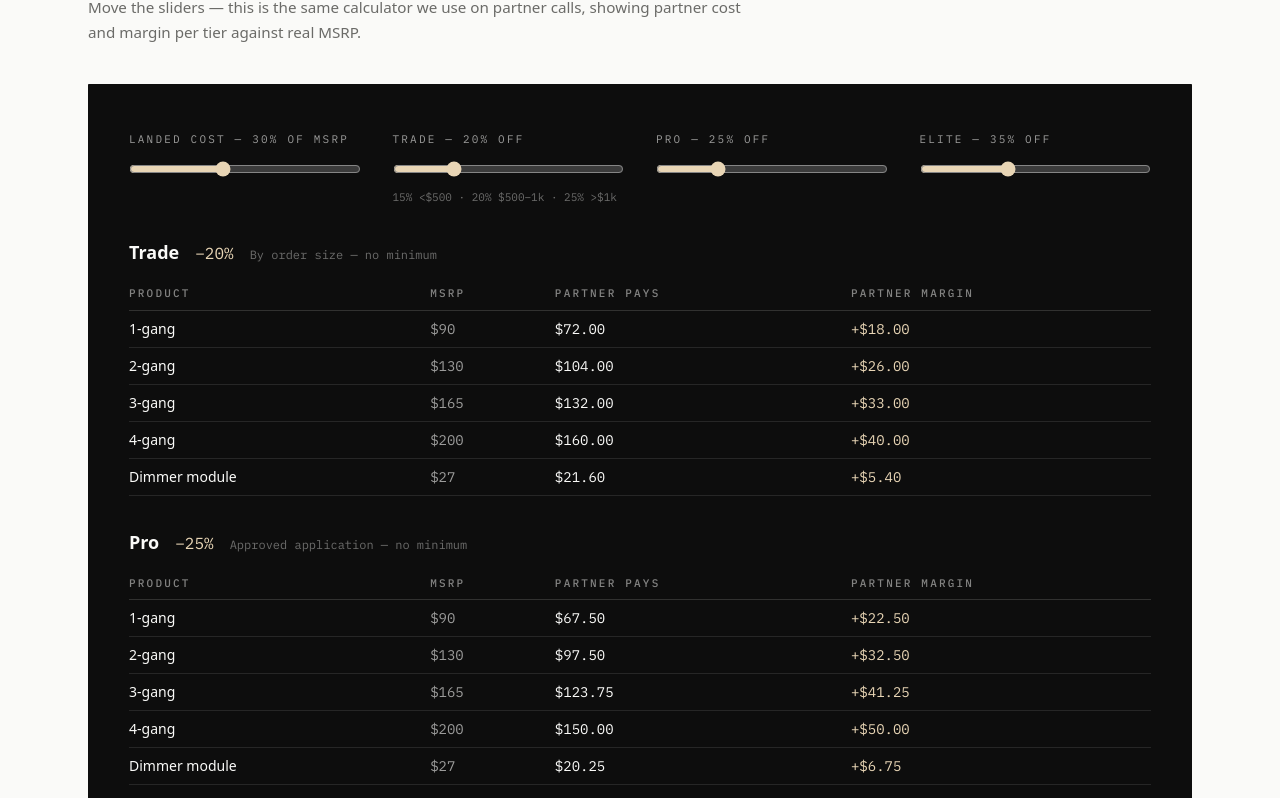
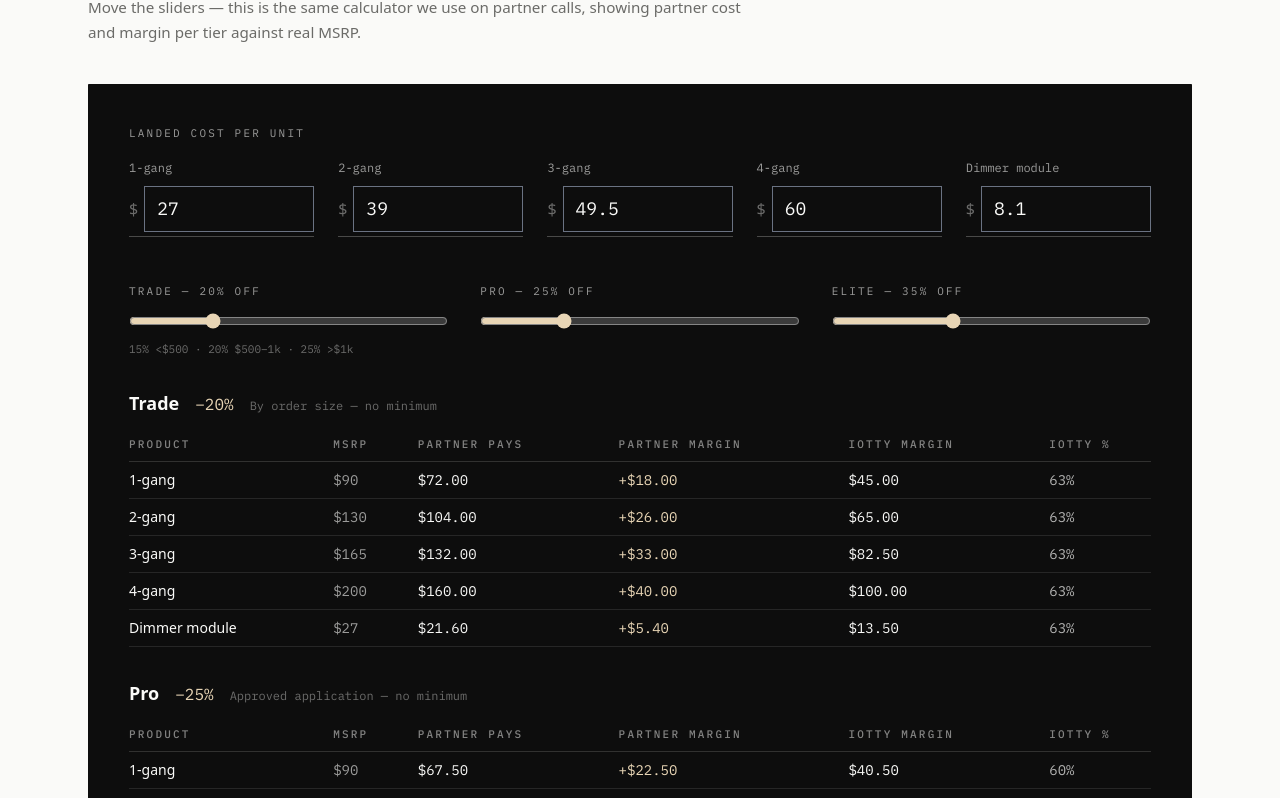
Before and after one commit to ryanseverussparkssales-sketch/Iotty-Trade-Partner-Program, a SvelteKit app: page /demo in a window 1280 px wide. Shown: the part 2757-3555 px from the top of the page. Built offline with nearby package versions, Linux system fonts and the light colour scheme; no server answers.

Commit message:
calculator: replace landed-cost % slider with per-product dollar inputs, fix iotty margin not updating

```diff
--- a/src/routes/admin/+page.svelte
+++ b/src/routes/admin/+page.svelte
@@ -5,8 +5,10 @@
 	let { data }: { data: PageData } = $props();
 
 	// ===== Margin presenter =====
-	// landed cost as % of MSRP — adjustable; Bryan can give real numbers live
-	let landedPct: number = $state(30);
+	// landed cost is a real dollar amount per SKU — enter Bryan's actual numbers live
+	let landedCost: Record<string, number> = $state(
+		Object.fromEntries(MSRP.map((r) => [r.sku, Math.round(r.price * 0.3 * 100) / 100]))
+	);
 	let tradePct: number = $state(20);
 	let proPct: number = $state(25);
 	let elitePct: number = $state(35);
@@ -26,12 +28,12 @@
 	function partnerCost(msrp: number, discount: number): number {
 		return msrp * (1 - discount / 100);
 	}
-	function iottyMargin(msrp: number, discount: number): number {
-		return partnerCost(msrp, discount) - msrp * (landedPct / 100);
+	function iottyMargin(sku: string, msrp: number, discount: number): number {
+		return partnerCost(msrp, discount) - (landedCost[sku] ?? 0);
 	}
-	function iottyMarginPct(msrp: number, discount: number): number {
+	function iottyMarginPct(sku: string, msrp: number, discount: number): number {
 		const cost = partnerCost(msrp, discount);
-		return cost > 0 ? (iottyMargin(msrp, discount) / cost) * 100 : 0;
+		return cost > 0 ? (iottyMargin(sku, msrp, discount) / cost) * 100 : 0;
 	}
 
 	const funnelOrder = ['prospect', 'contacted', 'applied', 'approved', 'activated', 'ordering'];
@@ -72,11 +74,26 @@
 			<p class="overline-label text-manila">Live tier modeling</p>
 		</div>
 
-		<div class="mt-8 grid gap-8 sm:grid-cols-2 lg:grid-cols-4">
-			<label class="block">
-				<span class="overline-label text-paper/60">Landed cost — {landedPct}% of MSRP</span>
-				<input type="range" min="10" max="60" step="1" bind:value={landedPct} class="mt-3 w-full accent-[#e8d5b5]" />
-			</label>
+		<p class="mt-8 overline-label text-paper/60">Landed cost per unit — enter Bryan's real numbers</p>
+		<div class="mt-3 grid gap-6 sm:grid-cols-3 lg:grid-cols-5">
+			{#each MSRP as row (row.sku)}
+				<label class="block">
+					<span class="font-mono text-xs text-paper/60">{row.sku}</span>
+					<span class="mt-2 flex items-center gap-1.5 border-b border-paper/25 pb-1">
+						<span class="text-paper/40">$</span>
+						<input
+							type="number"
+							step="0.01"
+							min="0"
+							bind:value={landedCost[row.sku]}
+							class="w-full bg-transparent font-mono text-lg text-paper focus:outline-none"
+						/>
+					</span>
+				</label>
+			{/each}
+		</div>
+
+		<div class="mt-10 grid gap-8 sm:grid-cols-3">
 			<label class="block">
 				<span class="overline-label text-paper/60">Trade — {tradePct}% off</span>
 				<input type="range" min="10" max="50" step="1" bind:value={tradePct} class="mt-3 w-full accent-[#e8d5b5]" />
@@ -113,14 +130,14 @@
 						<tbody class="font-mono">
 							{#each MSRP as row (row.sku)}
 								{@const cost = partnerCost(row.price, tier.discount)}
-								{@const im = iottyMargin(row.price, tier.discount)}
+								{@const im = iottyMargin(row.sku, row.price, tier.discount)}
 								<tr class="border-b border-paper/10">
 									<td class="py-2 pr-4 font-sans">{row.sku}</td>
 									<td class="py-2 pr-4 text-paper/60">${row.price}</td>
 									<td class="py-2 pr-4">{money(cost)}</td>
 									<td class="py-2 pr-4 text-manila">+{money(row.price - cost)}</td>
 									<td class="py-2 pr-4 {im < 0 ? 'text-red-400' : ''}">{money(im)}</td>
-									<td class="py-2 {im < 0 ? 'text-red-400' : 'text-paper/70'}">{iottyMarginPct(row.price, tier.discount).toFixed(0)}%</td>
+									<td class="py-2 {im < 0 ? 'text-red-400' : 'text-paper/70'}">{iottyMarginPct(row.sku, row.price, tier.discount).toFixed(0)}%</td>
 								</tr>
 							{/each}
 						</tbody>
@@ -130,7 +147,7 @@
 		{/each}
 		<p class="mt-6 text-xs leading-relaxed text-paper/50">
 			iotty margin = partner price − landed cost. Red means the tier sells below landed cost at that setting.
-			Slide landed cost to Bryan's real number during the call — everything updates live.
+			Type in Bryan's real per-unit numbers during the call — everything updates live.
 		</p>
 	</div>
 
--- a/src/routes/demo/+page.svelte
+++ b/src/routes/demo/+page.svelte
@@ -6,8 +6,10 @@
 	// Drop the YouTube video ID here (the part after v= or youtu.be/) to go live.
 	const YOUTUBE_ID = 'yztD6529Cr8';
 
-	// ===== tier & cost calculator (public-safe mirror of the admin margin presenter) =====
-	let landedPct: number = $state(30);
+	// ===== tier & cost calculator (mirrors the admin margin presenter) =====
+	let landedCost: Record<string, number> = $state(
+		Object.fromEntries(MSRP.map((r) => [r.sku, Math.round(r.price * 0.3 * 100) / 100]))
+	);
 	let tradePct: number = $state(20);
 	let proPct: number = $state(25);
 	let elitePct: number = $state(35);
@@ -24,6 +26,13 @@
 	}
 	function partnerMargin(msrp: number, discount: number): number {
 		return msrp - partnerCost(msrp, discount);
+	}
+	function iottyMargin(sku: string, msrp: number, discount: number): number {
+		return partnerCost(msrp, discount) - (landedCost[sku] ?? 0);
+	}
+	function iottyMarginPct(sku: string, msrp: number, discount: number): number {
+		const cost = partnerCost(msrp, discount);
+		return cost > 0 ? (iottyMargin(sku, msrp, discount) / cost) * 100 : 0;
 	}
 
 	// ===== the outreach cycle, drawn as a ring =====
@@ -204,11 +213,26 @@
 	</p>
 
 	<div class="frame-motif mt-10 bg-ink p-8 text-paper sm:p-10">
-		<div class="grid gap-8 sm:grid-cols-2 lg:grid-cols-4">
-			<label class="block">
-				<span class="overline-label text-paper/60">Landed cost — {landedPct}% of MSRP</span>
-				<input type="range" min="10" max="60" step="1" bind:value={landedPct} class="mt-3 w-full accent-[#e8d5b5]" />
-			</label>
+		<p class="overline-label text-paper/60">Landed cost per unit</p>
+		<div class="mt-3 grid gap-6 sm:grid-cols-3 lg:grid-cols-5">
+			{#each MSRP as row (row.sku)}
+				<label class="block">
+					<span class="font-mono text-xs text-paper/60">{row.sku}</span>
+					<span class="mt-2 flex items-center gap-1.5 border-b border-paper/25 pb-1">
+						<span class="text-paper/40">$</span>
+						<input
+							type="number"
+							step="0.01"
+							min="0"
+							bind:value={landedCost[row.sku]}
+							class="w-full bg-transparent font-mono text-lg text-paper focus:outline-none"
+						/>
+					</span>
+				</label>
+			{/each}
+		</div>
+
+		<div class="mt-10 grid gap-8 sm:grid-cols-3">
 			<label class="block">
 				<span class="overline-label text-paper/60">Trade — {tradePct}% off</span>
 				<input type="range" min="10" max="50" step="1" bind:value={tradePct} class="mt-3 w-full accent-[#e8d5b5]" />
@@ -232,23 +256,28 @@
 					<span class="font-mono text-xs text-paper/40">{TIERS.find((t) => t.name === tier.name)?.qualification}</span>
 				</div>
 				<div class="mt-3 overflow-x-auto">
-					<table class="w-full min-w-[480px] text-left text-sm">
+					<table class="w-full min-w-[560px] text-left text-sm">
 						<thead>
 							<tr class="border-b border-paper/15 font-mono text-[0.6875rem] tracking-widest text-paper/50 uppercase">
 								<th class="py-2 pr-4 font-medium">Product</th>
 								<th class="py-2 pr-4 font-medium">MSRP</th>
 								<th class="py-2 pr-4 font-medium">Partner pays</th>
-								<th class="py-2 font-medium">Partner margin</th>
+								<th class="py-2 pr-4 font-medium">Partner margin</th>
+								<th class="py-2 pr-4 font-medium">iotty margin</th>
+								<th class="py-2 font-medium">iotty %</th>
 							</tr>
 						</thead>
 						<tbody class="font-mono">
 							{#each MSRP as row (row.sku)}
 								{@const cost = partnerCost(row.price, tier.discount)}
+								{@const im = iottyMargin(row.sku, row.price, tier.discount)}
 								<tr class="border-b border-paper/10">
 									<td class="py-2 pr-4 font-sans">{row.sku}</td>
 									<td class="py-2 pr-4 text-paper/60">${row.price}</td>
 									<td class="py-2 pr-4">{money(cost)}</td>
-									<td class="py-2 text-manila">+{money(partnerMargin(row.price, tier.discount))}</td>
+									<td class="py-2 pr-4 text-manila">+{money(partnerMargin(row.price, tier.discount))}</td>
+									<td class="py-2 pr-4 {im < 0 ? 'text-red-400' : ''}">{money(im)}</td>
+									<td class="py-2 {im < 0 ? 'text-red-400' : 'text-paper/70'}">{iottyMarginPct(row.sku, row.price, tier.discount).toFixed(0)}%</td>
 								</tr>
 							{/each}
 						</tbody>
@@ -257,8 +286,8 @@
 			</div>
 		{/each}
 		<p class="mt-6 text-xs leading-relaxed text-paper/50">
-			Trade scales with order size — no minimum to qualify for any tier. Landed cost is an estimate here; the
-			real number gets confirmed live with iotty.
+			Trade scales with order size — no minimum to qualify for any tier. iotty margin = partner price − landed
+			cost; red means that tier sells below landed cost at these numbers.
 		</p>
 	</div>
 </section>
```
